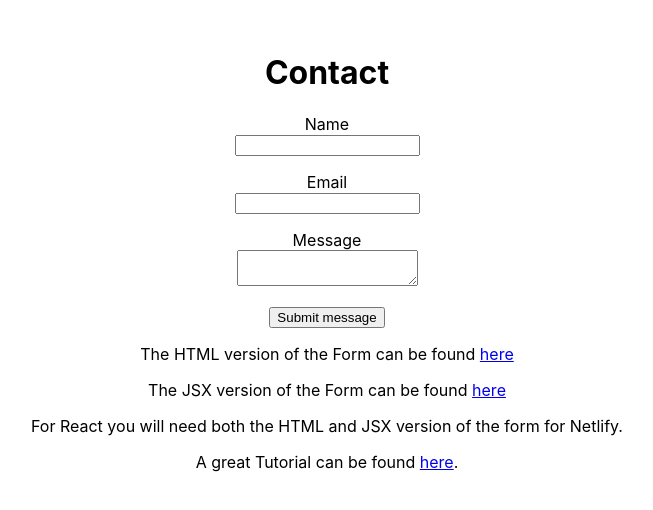
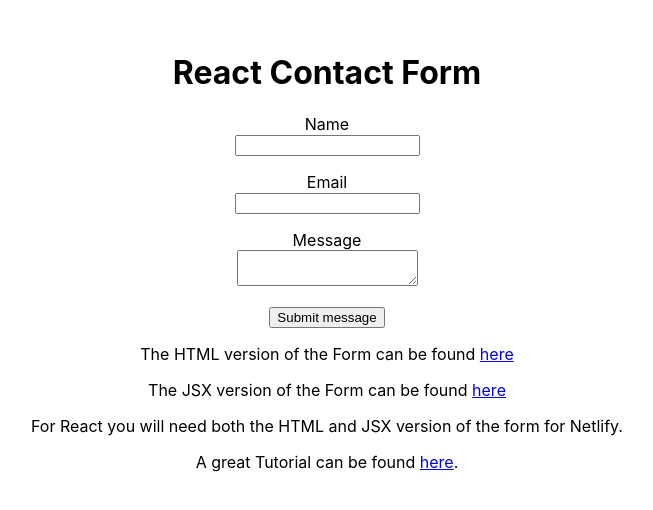
Before and after one commit to MelvinPeepers/netlify_standard_form_react, a React (Create React App) app: page / in a window 1280 px wide. Shown: the part 128-638 px from the top of the page, without its empty margins (313-966 px from the left). Built offline with nearby package versions, Linux system fonts and the light colour scheme; the HTML template or start-up script is replaced by a standard one.

Commit message:
Update App.js

```diff
--- a/src/App.js
+++ b/src/App.js
@@ -4,7 +4,7 @@ import './App.css';
 function App() {
   return (
     <div className="App">
-      <h1>Contact</h1>
+      <h1>React Contact Form</h1>
       <Form />
       <p>The HTML version of the Form can be found <a href="https://github.com/MelvinPeepers/netlify_standard_form_react/blob/main/public/index.html">here</a></p>
       <p>The JSX version of the Form can be found <a href="https://github.com/MelvinPeepers/netlify_standard_form_react/blob/main/src/component/Form.js">here</a></p>
```
